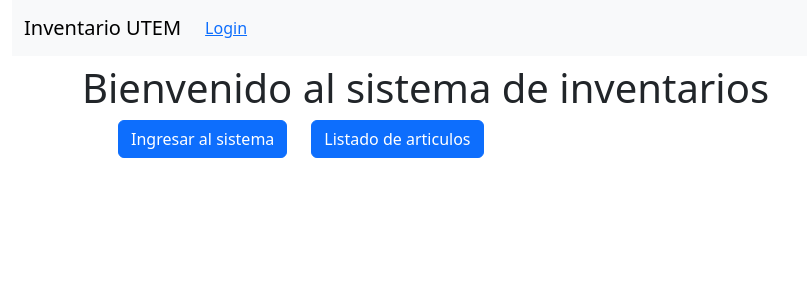
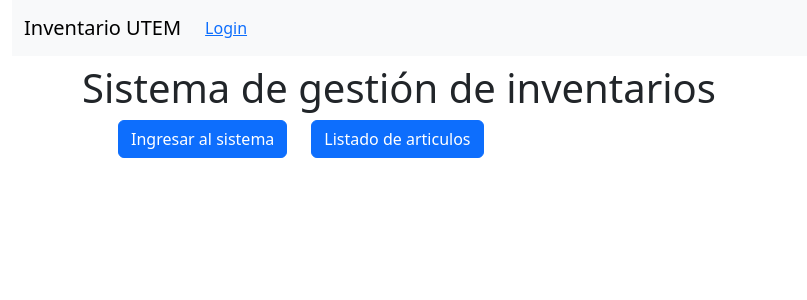
Before and after one commit to risiju2978/Inventario_UTEM, a React (Create React App) app in the folder front/: page / in a window 1280 px wide. Shown: the top 300 px of the page, without its empty margins (0-807 px from the left). Built offline with nearby package versions, Linux system fonts and the light colour scheme.

Commit message:
Actualizar título de la página de inicio a "Sistema de gestión de inventarios"

```diff
--- a/front/src/components/HomeComponet.jsx
+++ b/front/src/components/HomeComponet.jsx
@@ -15,7 +15,7 @@ export function HomeComponent() {
 
   return (
     <div className="container">
-      <h1>Bienvenido al sistema de inventarios</h1>
+      <h1>Sistema de gestión de inventarios</h1>
       <div className="container">
         <div className="row">
           <div className="col-6 self-center">
```
